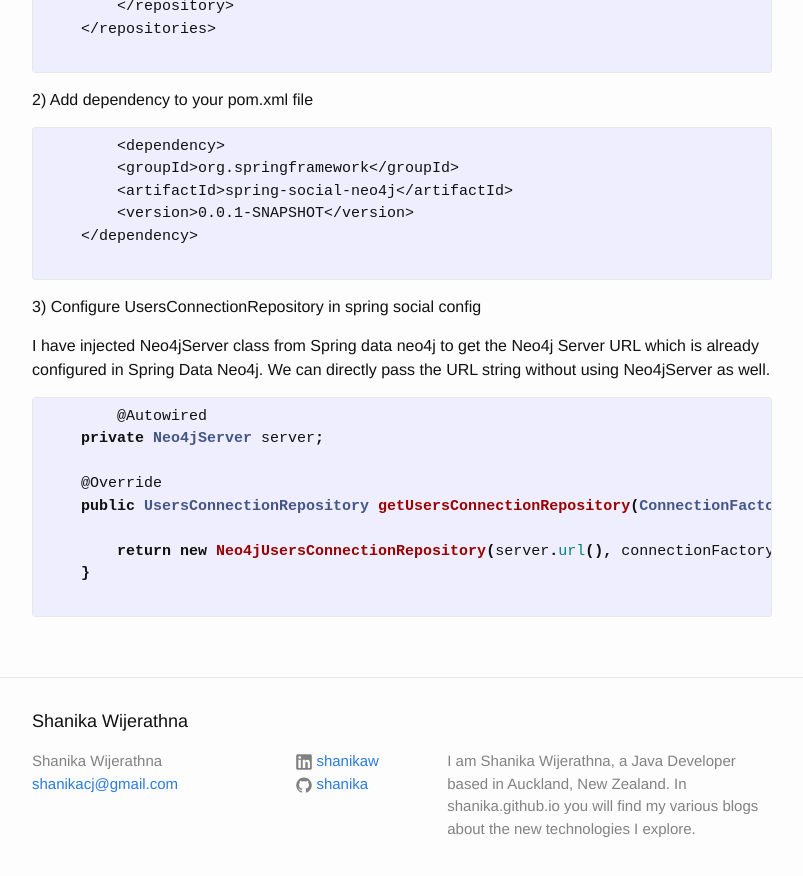
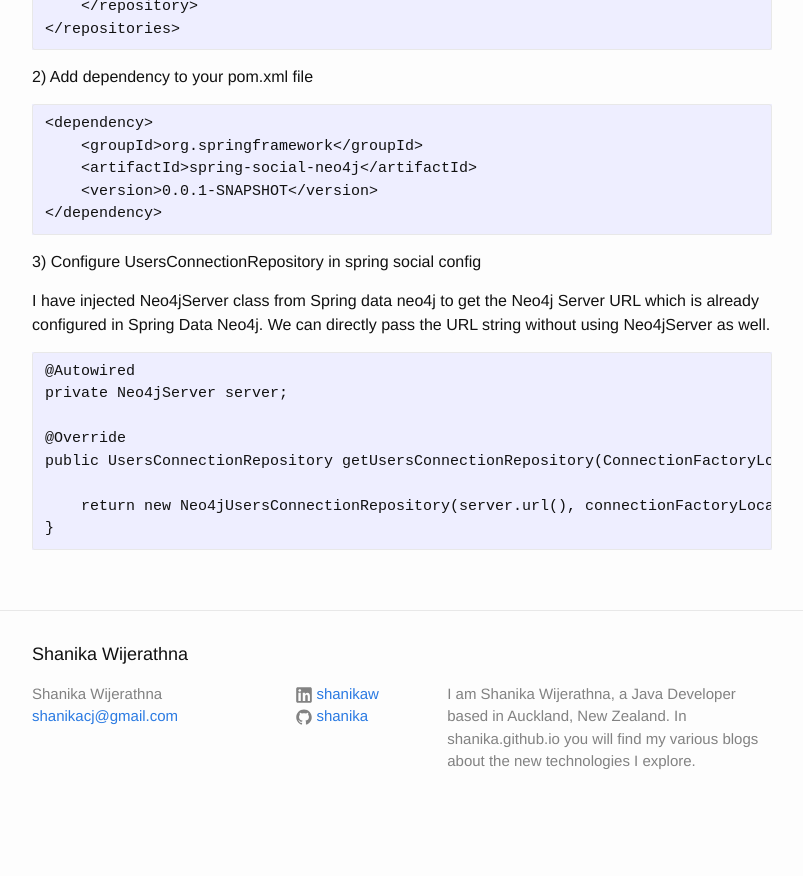
Before and after one commit to shanika/shanika.github.io, a Jekyll site: the page built from _posts/2015-11-07-spring-social-neo4j.markdown, in a window 1280 px wide and 900 px high, scrolled down 1104 px. Shown: the top 876 px of the window, without its empty margins (238-1041 px from the left). Built offline with Jekyll 4.4.1, drawn with Linux system fonts in a browser that asks for light colours; after the commit the page ends 1937 px from its top, so only the background shows below that.

Commit message:
Markdown changes

```diff
--- a/_config.yml
+++ b/_config.yml
@@ -17,6 +17,8 @@ linkedin_username: shanikaw
 
 # Build settings
 markdown: kramdown
+kramdown:
+  input: GFM # Enable GitHub Flavored Markdown (fenced code blocks)
 
 
 exclude: [shanika.github.io.iml, .gitignore]
--- a/_posts/2015-11-07-spring-social-neo4j.markdown
+++ b/_posts/2015-11-07-spring-social-neo4j.markdown
@@ -18,8 +18,7 @@ Spring social project has an in built data repository implementation for relatio
 
 1) Add repository to your pom.xml file
 
-    {% highlight hxml %}
-        <repositories>
+    <repositories>
         <repository>
             <id>spring-social-neo4j</id>
             <url>https://raw.github.com/shanika/spring-social-neo4j/mvn-repo/</url>
@@ -29,24 +28,20 @@ Spring social project has an in built data repository implementation for relatio
             </snapshots>
         </repository>
     </repositories>
-    {% endhighlight %}
 
 2) Add dependency to your pom.xml file
-    {% highlight hxml %}
-        <dependency>
+
+    <dependency>
         <groupId>org.springframework</groupId>
         <artifactId>spring-social-neo4j</artifactId>
         <version>0.0.1-SNAPSHOT</version>
     </dependency>
-    {% endhighlight %}
 
 3) Configure UsersConnectionRepository in spring social config
 
   I have injected Neo4jServer class from Spring data neo4j to get the Neo4j Server URL which is already configured in Spring Data Neo4j. We can directly pass the URL string without using Neo4jServer as well.
 
-
-    {% highlight java %}
-        @Autowired
+    @Autowired
     private Neo4jServer server;
 
     @Override
@@ -54,4 +49,3 @@ Spring social project has an in built data repository implementation for relatio
 
         return new Neo4jUsersConnectionRepository(server.url(), connectionFactoryLocator, Encryptors.noOpText());
     }
-    {% endhighlight %}
```
